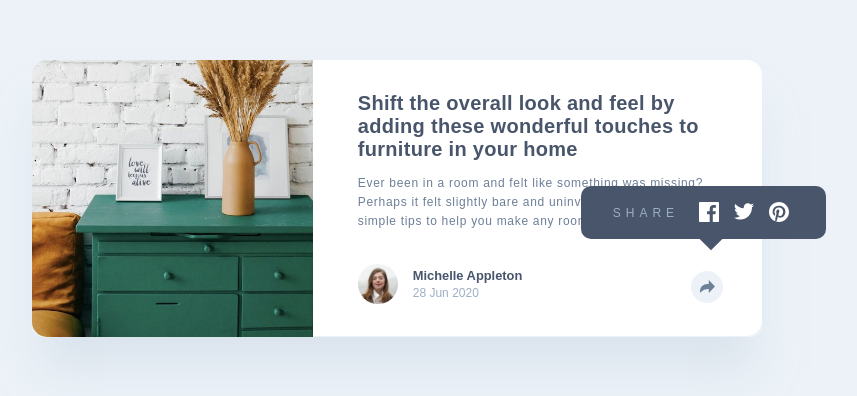
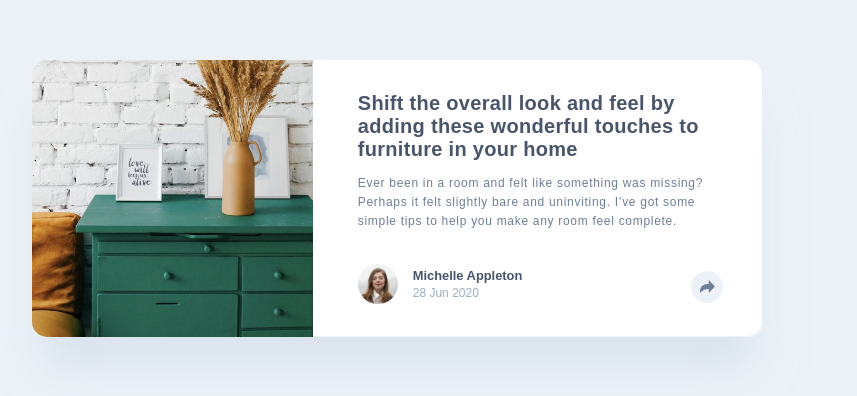
Before and after one commit to hgoo150925/article-preview, a React (Vite) app: page / in a window 1280 px wide. Shown: the part 202-598 px from the top of the page, without its empty margins (243-1100 px from the left). Built offline with nearby package versions, Linux system fonts and the light colour scheme.

Commit message:
preview article

```diff
--- a/src/App.jsx
+++ b/src/App.jsx
@@ -2,7 +2,7 @@ import { useState } from 'react';
 import { Share } from './Share';
 
 function App() {
-  const [isActive, setIsActive] = useState(true);
+  const [isActive, setIsActive] = useState(false);
 
   return (
     <main>
```
